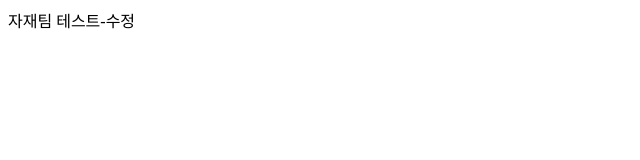
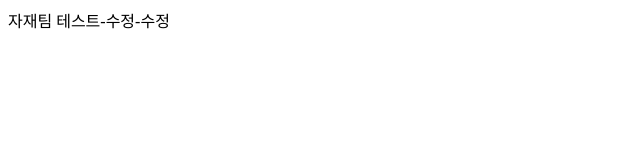
Before and after one commit to sookidak/depart01, a plain HTML site: page index.html in a window 1280 px wide. Shown: the full height of the page, 0-640 px from the left. Drawn offline with Linux system fonts and the light colour scheme.

Commit message:
2차 테스트

```diff
--- a/index.html
+++ b/index.html
@@ -6,6 +6,6 @@
 </head>
 
 <body>
-자재팀 테스트-수정
+자재팀 테스트-수정-수정
 </body>
 </html>
```
